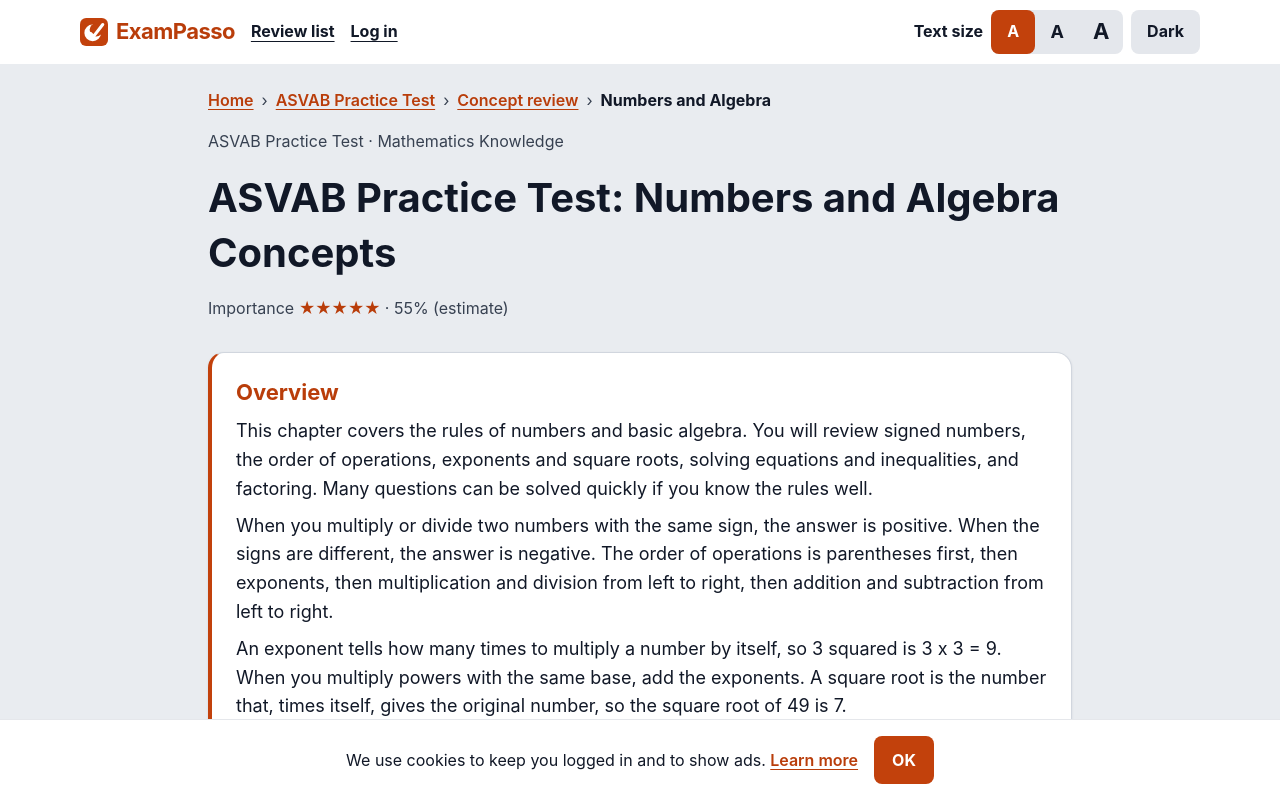
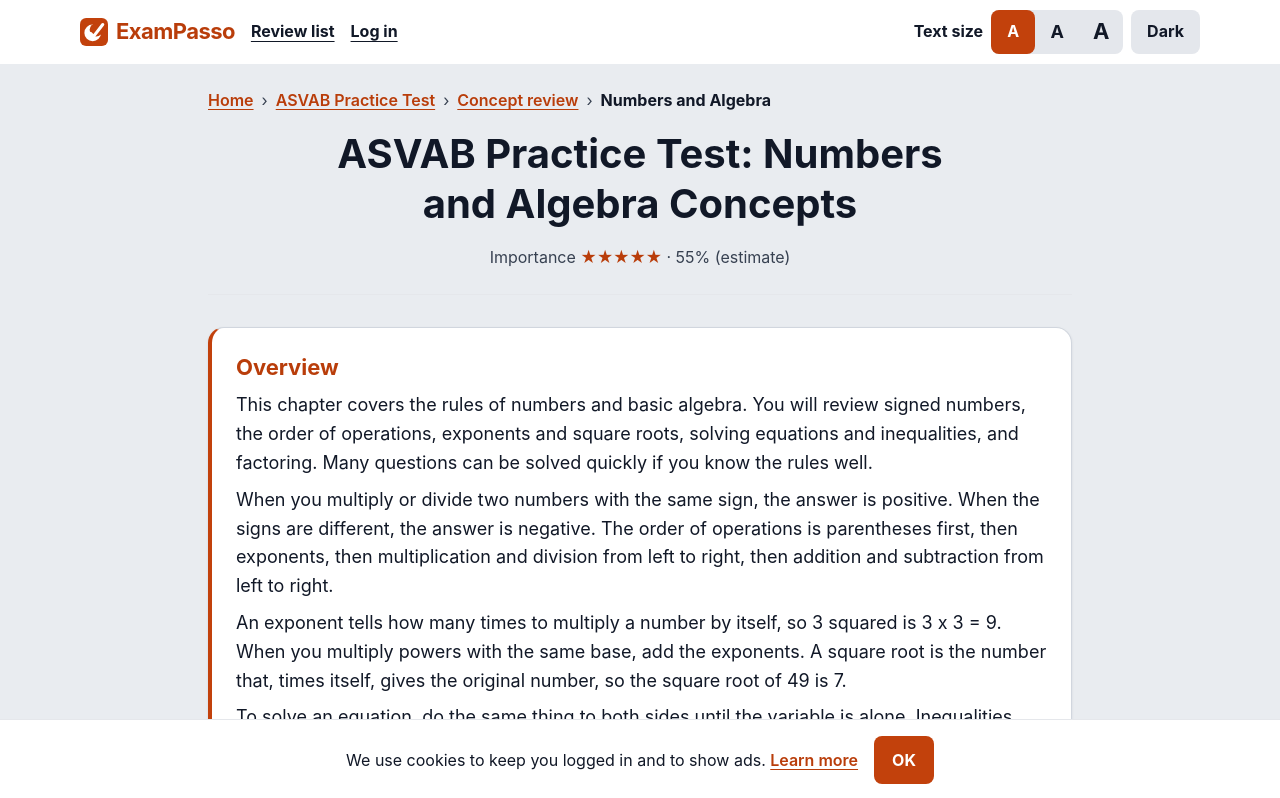
Before and after one commit to Moow-ui/Test, a Next.js app: page /en/cert/asvab/concepts/algebra in a window 1280 px wide. Shown: the top 798 px of the page. Built offline with nearby package versions, Linux system fonts and the light colour scheme; no server answers; a web font is replaced by a local one.

Commit message:
ui: 개념 정리 단원 페이지 제목 가운데 두 줄·전체 보기 주황 버튼, 핵심정리 "꼭 외우세요"를 개요 상자 모양으로
Co-Authored-By: Claude Opus 5.5 <noreply@anthropic.com>
Claude-Session: https://claude.ai/code/session_01YahgRpTozrhZzjgp7SU5Fe

```diff
--- a/app/[lang]/(site)/cert/[slug]/[chapterId]/page.tsx
+++ b/app/[lang]/(site)/cert/[slug]/[chapterId]/page.tsx
@@ -100,11 +100,12 @@ export default async function ChapterPage({ params }: Props) {
       </header>
 
       {chapter.keyPoints.length > 0 && (
-        <section aria-labelledby="keypoints-title">
-          <h2 id="keypoints-title" className="text-xl font-bold">
+        // 개념 정리 페이지의 "개요" 상자와 같은 모양: 왼쪽 주황 줄 + 상자 안 주황 제목
+        <section aria-labelledby="keypoints-title" className="card space-y-2 border-l-4 border-l-primary p-6">
+          <h2 id="keypoints-title" className="text-lg font-bold text-accent">
             {fmt(m.chapter.keyPointsTitle, { name: chapter.name })}
           </h2>
-          <ul className="card mt-2 list-disc space-y-2 p-4 pl-8">
+          <ul className="list-disc space-y-2 pl-6">
             {chapter.keyPoints.map((point) => (
               <li key={point}>{point}</li>
             ))}
--- a/app/[lang]/(site)/cert/[slug]/concepts/[chapterId]/page.tsx
+++ b/app/[lang]/(site)/cert/[slug]/concepts/[chapterId]/page.tsx
@@ -78,6 +78,11 @@ export default async function ConceptChapterPage({ params }: Props) {
   const prev = neighbor(concepts.chapters[index - 1]);
   const next = neighbor(concepts.chapters[index + 1]);
 
+  // 제목 "{시험명} {단원} 개념 정리" 를 시험명 / 나머지 두 줄로 나눈다 (시험명으로 시작하지 않으면 한 줄)
+  const titleLines = meta.h1.startsWith(`${cert.name} `)
+    ? [cert.name, meta.h1.slice(cert.name.length + 1)]
+    : [meta.h1];
+
   return (
     <article className="mx-auto max-w-3xl space-y-8">
       <JsonLd data={articleJsonLd(lang, meta, entry.verifiedAt)} />
@@ -91,9 +96,18 @@ export default async function ConceptChapterPage({ params }: Props) {
         ]}
       />
 
-      <header className="space-y-4">
-        <p className="text-sm text-ink-sub">{fmt(m.concepts.eyebrowChapter, { cert: cert.name, subject: subject.name })}</p>
-        <h1 className="text-xl font-bold leading-snug sm:text-2xl">{meta.h1}</h1>
+      {/* 제목은 두 줄로: 위 작은 줄 = 시험 이름, 아래 큰 줄 = "{단원} 개념 정리". 가운데 맞춤 + 아래 구분선 (단원 핵심정리 페이지와 같은 모양) */}
+      <header className="space-y-4 border-b border-line-soft pb-6 text-center">
+        <h1 className="text-balance">
+          {titleLines.length === 2 ? (
+            <>
+              <span className="block text-lg font-normal text-ink-sub">{titleLines[0]}</span>{" "}
+              <span className="mt-1 block text-2xl font-bold leading-tight">{titleLines[1]}</span>
+            </>
+          ) : (
+            <span className="block text-2xl font-bold leading-tight">{meta.h1}</span>
+          )}
+        </h1>
         <p className="text-sm text-ink-sub">
           {m.common.importance} <Stars value={chapter.importance} /> ·{" "}
           {fmt(m.concepts.weightEstimated, { n: chapter.examWeight })}
@@ -166,7 +180,7 @@ export default async function ConceptChapterPage({ params }: Props) {
           )}
         </div>
         <p>
-          <Link href={overview.path} className="link inline-flex min-h-11 items-center">
+          <Link href={overview.path} className="btn btn-primary btn-lg w-full">
             {fmt(m.concepts.toOverview, { cert: cert.name })}
           </Link>
         </p>
--- a/messages/en.json
+++ b/messages/en.json
@@ -553,7 +553,6 @@
     "h1": "{name} Concept Review",
     "chapterH1": "{name}: {chapter} Concepts",
     "breadcrumb": "Concept review",
-    "eyebrowChapter": "{cert} · {subject}",
     "byAiVerified": "AI-written · Verified",
     "byStaff": "Written by our team",
     "byInfo": "Written by AI. Only units that passed a separate AI check (re-reading facts and numbers) are published. Tell us if you find a mistake.",
--- a/messages/ko.json
+++ b/messages/ko.json
@@ -553,7 +553,6 @@
     "h1": "{name} 개념 정리",
     "chapterH1": "{name} {chapter} 개념 정리",
     "breadcrumb": "개념 정리",
-    "eyebrowChapter": "{cert} · {subject} 과목",
     "byAiVerified": "AI 작성 · 검수 완료",
     "byStaff": "운영진 작성",
     "byInfo": "AI가 새로 쓴 글 가운데, 작성과 분리된 AI 검증(다시 읽고 사실·수치 확인)을 통과한 단원만 싣습니다. 틀린 곳을 발견하면 알려 주세요.",
```
